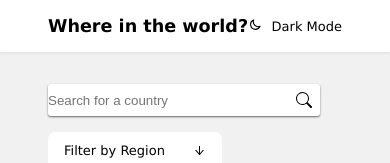
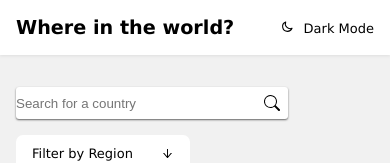
Before and after one commit to Giorgi-dl1/rest-countries, a React (Create React App) app: page / in a window 390 px wide. Shown: the top 163 px of the page. Built offline with nearby package versions, Linux system fonts and the light colour scheme; no server answers.

Commit message:
corrections

```diff
--- a/src/App.css
+++ b/src/App.css
@@ -26,13 +26,16 @@ body{
 }
 
 .App.dark .items .filter-div .region-filter .toggle-regions{
-    background-color: hsl(0, 14%, 95%);
+    background-color: hsl(136, 100%, 98%);
 }
 .App.dark .items .filter-div .region-filter .regions{
-    background-color: hsl(0, 14%, 95%);
+    background-color: hsl(136, 100%, 98%);
+}
+.App.dark .items .filter-div .region-filter .regions .region:hover{
+    background-color: hsla(157, 68%, 94%, 0.993);
 }
 .App.dark .items .countries .country{
-    background-color: hsl(0, 14%, 95%);
+    background-color: hsla(0, 43%, 99%, 0.979);
 }
 .filter-div{
     display: flex;
@@ -62,17 +65,18 @@ body{
     100% { transform: rotate(360deg); }
   }
   @media(max-width:600px){
+    header{
+        padding: 1rem 1rem;
+    }
     .filter-div{
         align-items: flex-start;
         flex-direction: column;
-        /* margin-left: 40%;
-        transform: translateX(-50%); */
     }
     .region-filter{
         margin-top: 1rem;
     }
     header h2{
-        font-size: 1.1rem;
+        font-size: 1.2rem;
     }
     header div{
         font-size: 13px;
@@ -83,4 +87,7 @@ body{
     .region{
         font-size: 13px;
     }
+    .items{
+        padding: 0 1rem;
+    }
   }
--- a/src/components/Country.css
+++ b/src/components/Country.css
@@ -4,7 +4,7 @@
 }
 .country{
     width: 16rem;
-    max-width: 70vw;
+    max-width: 100vw;
     background-color: var(--White);
     border-radius: 7px;
     overflow: hidden;
--- a/src/components/Input.css
+++ b/src/components/Input.css
@@ -3,7 +3,7 @@
 }
 .input input{
     width: 17rem;
-    max-width: 70vw;
+    max-width: 85vw;
     min-height: 2rem;
     border: none;
     outline: none;
--- a/src/components/Region.css
+++ b/src/components/Region.css
@@ -20,6 +20,7 @@
     margin-top: .3rem;
     border-radius: 7px;
     overflow: hidden;
+    box-shadow: 0 1px 5px hsla(0, 0%, 3%, 0.425);
 }
 .region{
     cursor: pointer;
```
